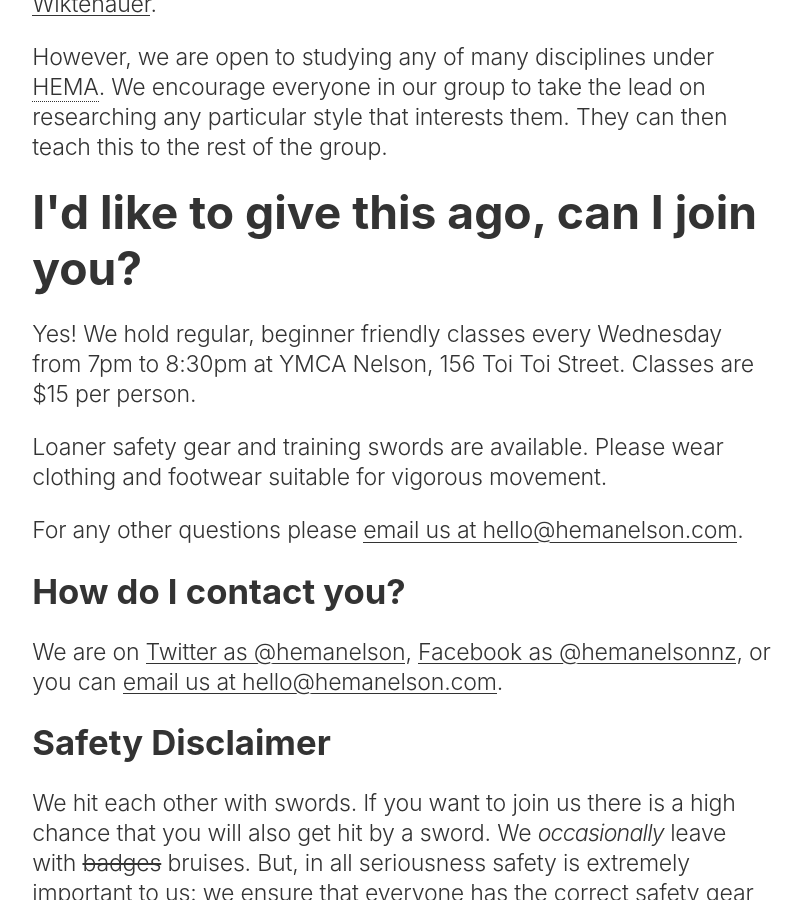
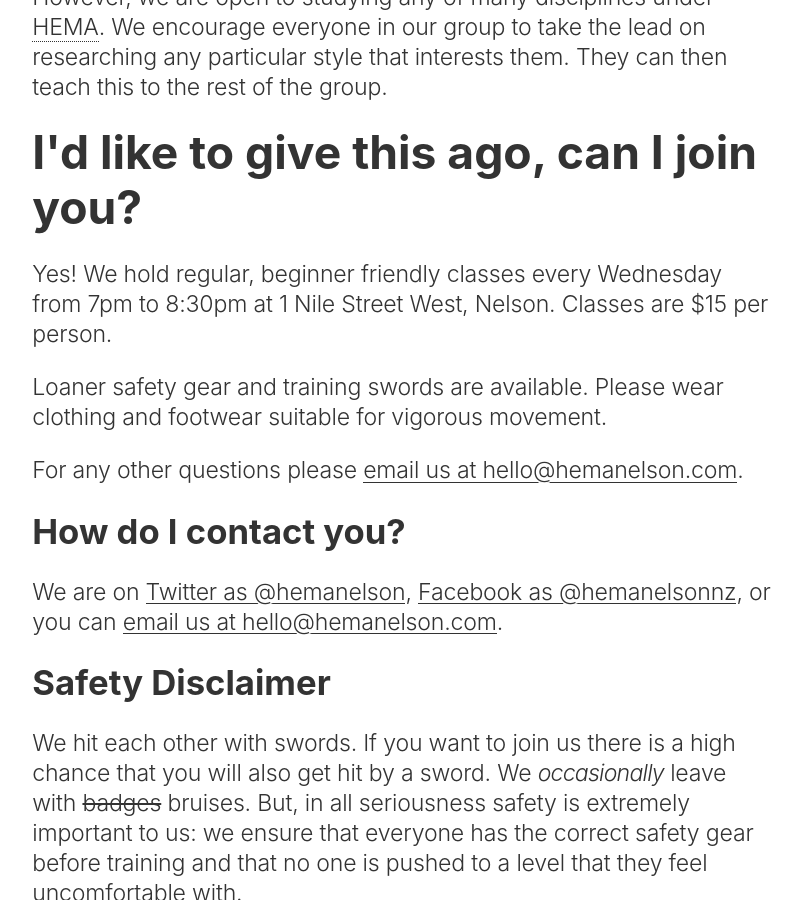
Before and after one commit to stewartknapman/hemanelson, a Jekyll site: the page built from index.html, in a window 1280 px wide and 900 px high, scrolled down 3192 px. Shown: the whole window, without its empty margins (238-1040 px from the left). Built offline with Jekyll 4.4.1, drawn with Linux system fonts in a browser that asks for light colours; some of the changed text lies outside the part shown.

Commit message:
Update index.html
Updating index with new address details

```diff
--- a/index.html
+++ b/index.html
@@ -12,7 +12,8 @@
     <dd>$15 per class</dd>
 
     <dt>Where:</dt>
-    <dd>YMCA Nelson, 156 Toi Toi Street, Nelson</dd>
+    <dd>1 Nile Street West, Nelson</dd>
+    {% comment %}<!-- <dd>YMCA Nelson, 156 Toi Toi Street, Nelson</dd> -->{% endcomment %}
 
     <div class="banner_contact">
       <dt>Contact:</dt>
@@ -75,7 +76,8 @@
 
   <h2 id="join-us">I'd like to give this ago, can I join you?</h2>
 
-  <p>Yes! We hold regular, beginner friendly classes every Wednesday from 7pm to 8:30pm at YMCA Nelson, 156 Toi Toi Street. Classes are $15 per person.</p>
+  <p>Yes! We hold regular, beginner friendly classes every Wednesday from 7pm to 8:30pm at 1 Nile Street West, Nelson. Classes are $15 per person.</p>
+  {% comment %}<!-- <p>Yes! We hold regular, beginner friendly classes every Wednesday from 7pm to 8:30pm at YMCA Nelson, 156 Toi Toi Street. Classes are $15 per person.</p> -->{% endcomment %}
 
   <p>Loaner safety gear and training swords are available. Please wear clothing and footwear suitable for vigorous movement.</p>
 
```
